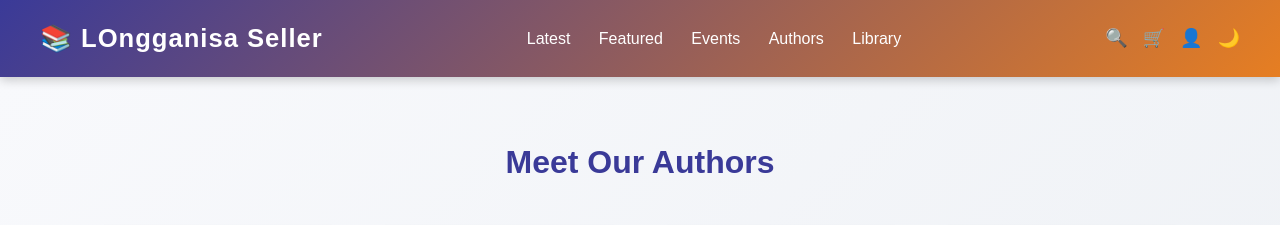
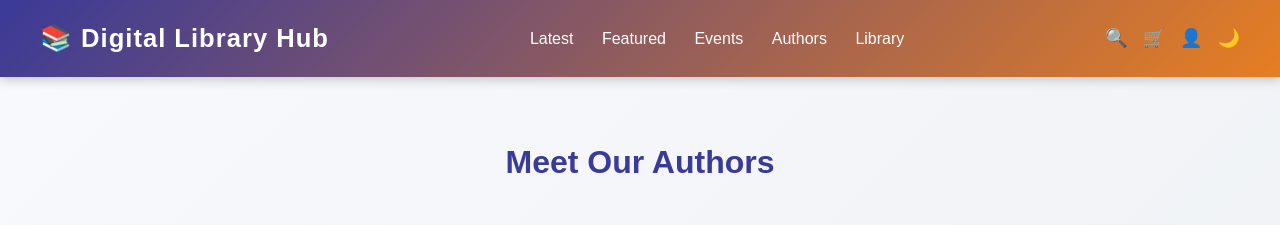
Before and after one commit to princessnivera/GROUP6-nivera-oriacel-mosatalla-, a plain HTML site: page Authors.html in a window 1280 px wide. Shown: the top 225 px of the page. Drawn offline with Linux system fonts and the light colour scheme.

Commit message:
yieyi
ewe

```diff
--- a/Authors.html
+++ b/Authors.html
@@ -10,7 +10,7 @@
 <body>
   <!-- Header -->
   <header>
-    <h1>📚 LOngganisa Seller</h1>
+    <h1>📚 Digital Library Hub</h1>
     <nav class="navbar">
       <a href= "index.html" data-section="latest" >Latest</a>
       <a href= "Featured.html" data-section="featured" >Featured</a>
```
